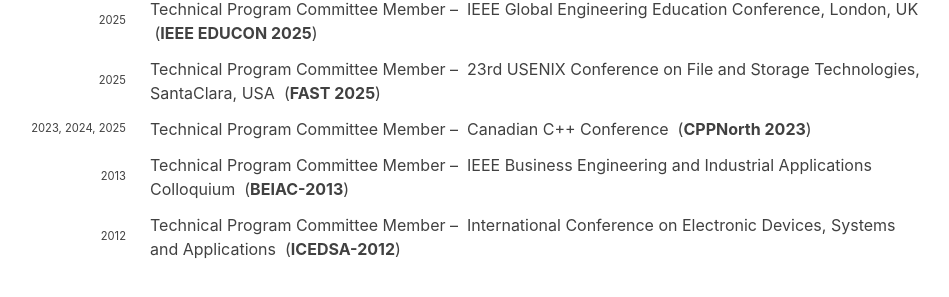
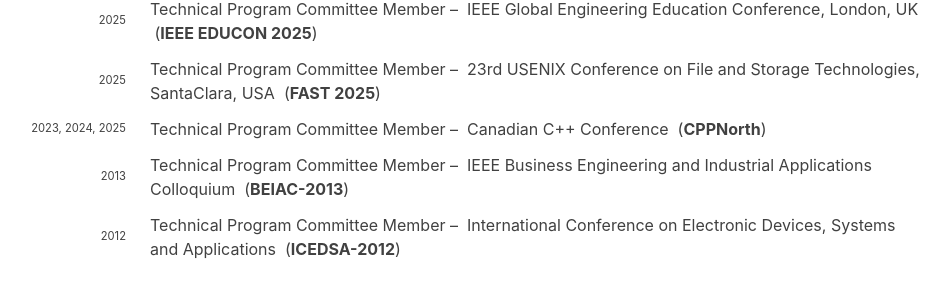
Before and after one commit to hariharanragothaman/hariharanragothaman.github.io, a Jekyll site: the page built from cv.md, in a window 1280 px wide and 900 px high, scrolled down 6973 px. Shown: the part 141-438 px from the top of the window, without its empty margins (182-1131 px from the left). Built offline with Jekyll 4.4.1, drawn with Linux system fonts in a browser that asks for light colours; nearby versions of some CDN libraries; some web fonts are replaced.

Commit message:
Polishes and Updates

```diff
--- a/_data/pc.yaml
+++ b/_data/pc.yaml
@@ -20,7 +20,7 @@
       url: https://fast25ae.usenix.hotcrp.com/users/pc
 
 - venue: Canadian C++ Conference
-  venue-shorthand: CPPNorth 2023
+  venue-shorthand: CPPNorth
   position: Technical Program Committee Member
   years:
     - year: 2023, 2024, 2025
```
